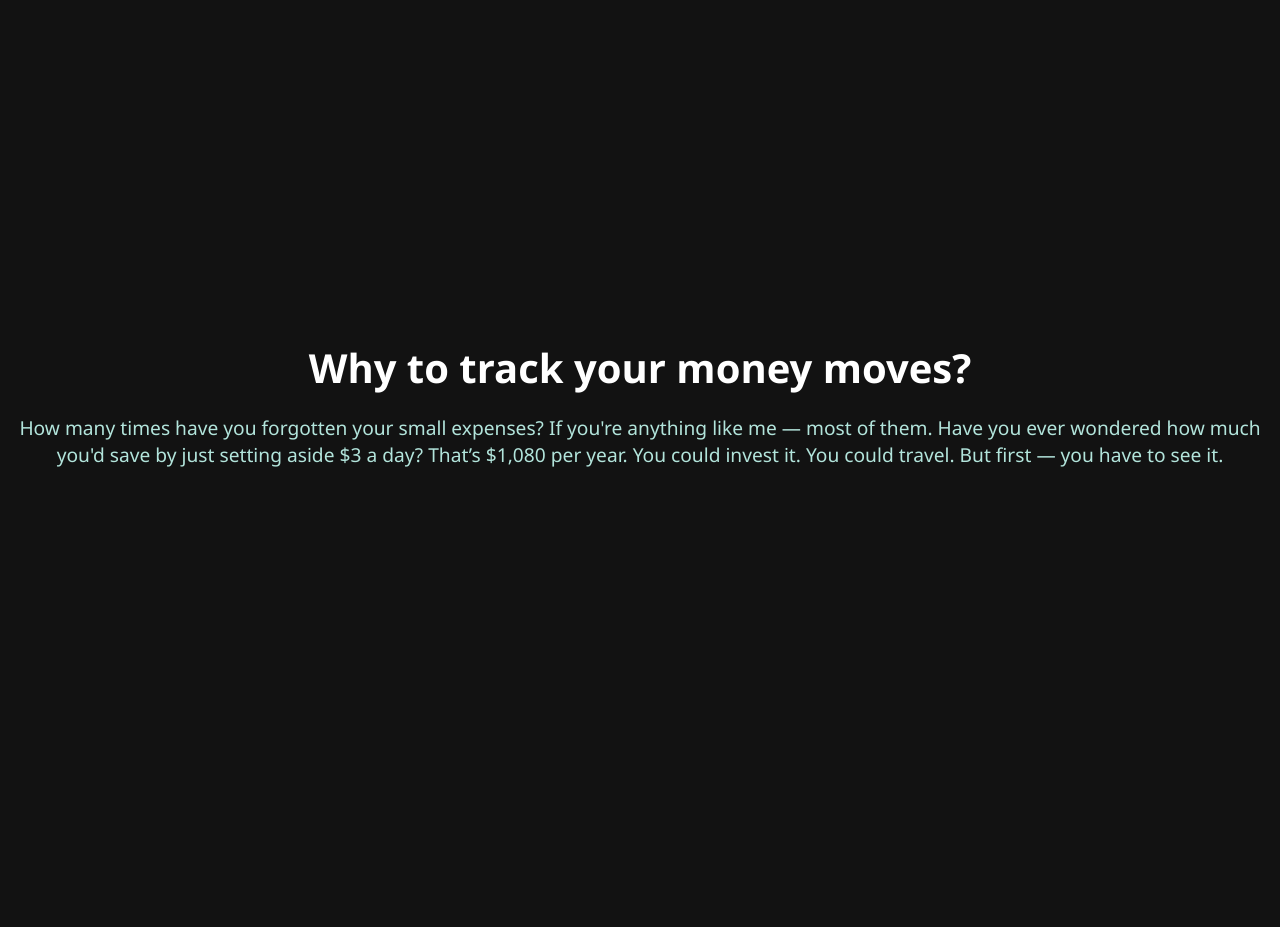
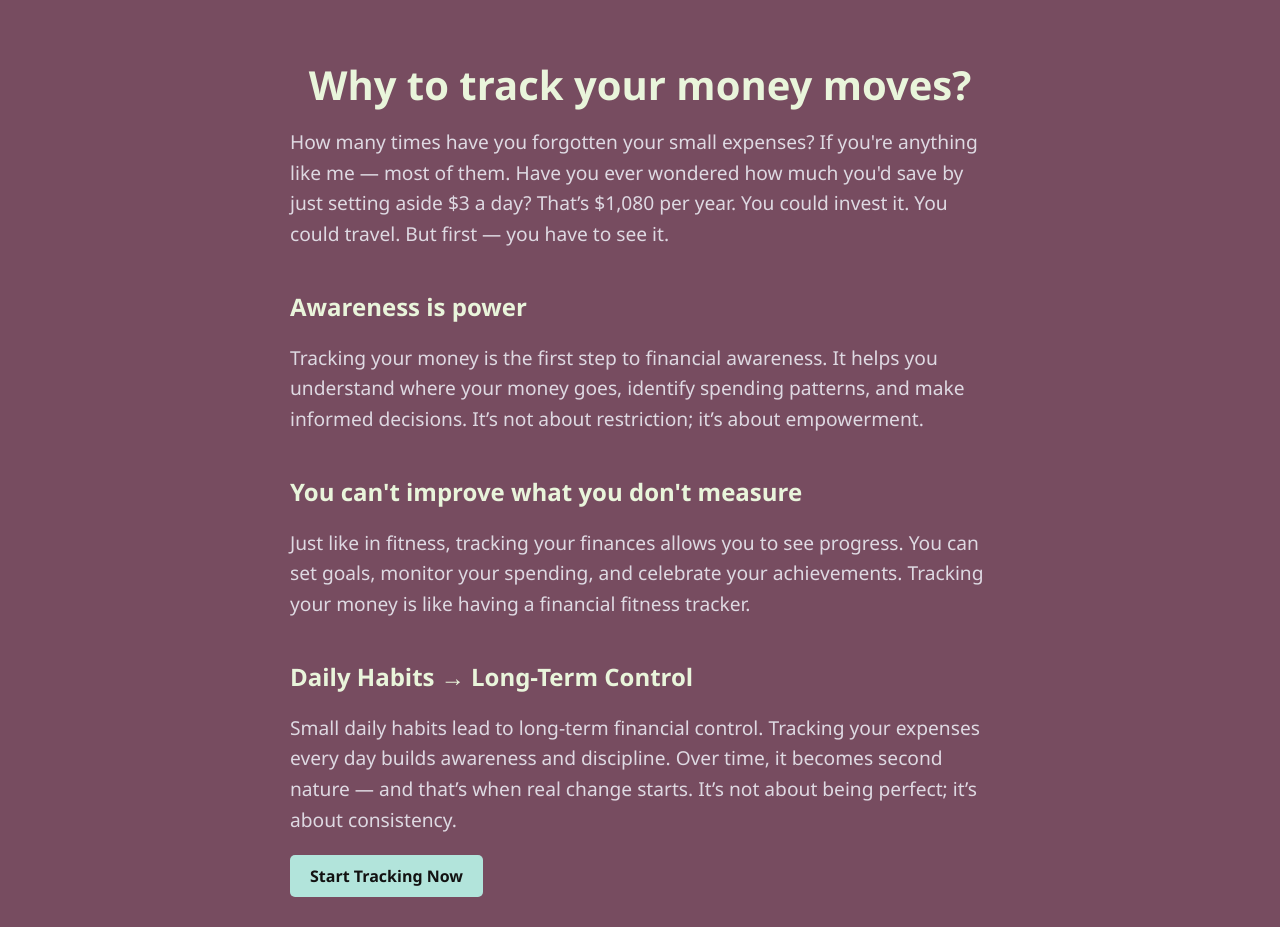
Before and after one commit to AlexNT-maker/wallet-tracker, a Flask app: template templates/why_track.html in a window 1280 px wide. Before the commit the page ends 467 px from the top, so only its background shows below. Run offline with Flask 3, Linux system fonts and the light colour scheme; the template is opened without the code that fills it, so the values that code supplies are empty.

Commit message:
The why_track html file has finished, also his styling with animations

```diff
--- a/main.py
+++ b/main.py
@@ -9,6 +9,11 @@ def home():
     """ Render the home page with a form to input a URL. """
     return render_template('welcome.html')
 
+@app.route('/why_track')
+def why_track():
+    """ Render the 'Why Track' page. """
+    return render_template('why_track.html')
+
 
 if __name__ == '__main__':
     # Run the Flask application
--- a/static/styles.css
+++ b/static/styles.css
@@ -3,7 +3,6 @@ body {
     background-color: #121212;
     color:#ffffff;
     font-family: 'Segoe UI', sans-serif;
-    display: flex;
     justify-content: center;
     align-items: center;
     height: 100vh;
@@ -29,6 +28,11 @@ p{
 
 .welcome-container{
     animation: slidefadeIn 2s ease-in-out;
+    display: flex;
+    flex-direction: column;
+    justify-content: center;
+    align-items: center;
+    height: 100vh;
 }
 
 .start-button {
@@ -49,3 +53,77 @@ p{
     font-weight: bold;
     color:#B2E4DB
 }
+
+.cursor{
+    display: inline-block;
+    font-weight: bold;
+    color:  #B2E4DB;
+    animation: blink 1s step-start infinite;
+}
+
+@keyframes blink {
+    50% { opacity: 0; }
+}
+
+.slide-left {
+    opacity: 0;
+    animation: slideleftFade 1s ease forwards;
+}
+
+.slide-left.delay-1 { animation-delay: 0.2s; }
+.slide-left.delay-2 { animation-delay: 0.4s; }
+.slide-left.delay-3 { animation-delay: 0.6s; }
+.slide-left.delay-4 { animation-delay: 0.8s; }
+.slide-left.delay-5 { animation-delay: 1s; }
+.slide-left.delay-6 { animation-delay: 1.2s; }
+.slide-left.delay-7 { animation-delay: 1.4s; }
+.slide-left.delay-8 { animation-delay: 1.6s; }
+
+@keyframes slideleftFade {
+    from { opacity: 0;
+    transform: translateY(-40px);
+}
+
+    to { opacity: 1;
+    transform: translateX(0);
+}
+}
+
+.why_track-container {
+    max-width: 700px;
+    margin:  auto;
+    padding: 30px;
+    text-align: left;
+}
+
+.why_track-container h1{
+    text-align: center;
+    color: #E9F5DB;
+}
+.why_track-container h2 {
+    color: #E9F5DB;
+    margin-top: 40px;
+}
+
+.why_track-container p {
+     color: #DED9E2;
+    margin-top: 15px;
+    line-height: 1.6;
+}
+
+body.why_track-page {
+    background-color: #774C60;
+    color: #c8d3d5;
+    transition: background-color 0.8s ease-in-out, color 0.8s ease-in-out;
+}
+
+.lets-start-button {
+    display: inline-block;
+    padding: 10px 20px;
+    background-color: #B2E4DB;
+    color: #121212;
+    text-decoration: none;
+    border-radius: 5px;
+    font-weight: bold;
+    transition: background-color 0.3s ease, transform 0.3s ease;
+}
--- a/templates/welcome.html
+++ b/templates/welcome.html
@@ -12,7 +12,7 @@
     <div class="welcome-container">
     <h1 id="typewriter"></h1>
      <p>Are you ready to manage your money like a pro?</p>
-     <a href="/input" class="start-button">Get Started</a>
+     <a href= "/why_track#why-track" class="start-button">Get started</a>
      </div>
 
 
--- a/templates/why_track.html
+++ b/templates/why_track.html
@@ -6,15 +6,38 @@
     <title>why_track</title>
     <link rel="stylesheet" href="{{ url_for('static', filename='styles.css') }}">
 </head>
-<body>
-    <div class="why_track-container">
-        <h1> Why to track your money moves?</h1>
-        <p> How many times have you forgotten your small expenses?
+<body class="why_track-page">
+    <div class="why_track-container" id="why-track">
+        <h1 class="slide-left delay-1"> Why to track your money moves?</h1>
+        <p class="slide-left delay-2"> How many times have you forgotten your small expenses?
 If you're anything like me — most of them.
 Have you ever wondered how much you'd save by just setting aside $3 a day?
 That’s $1,080 per year.
 You could invest it. You could travel.
 But first — you have to see it.  </p>
-    </div_class>
+
+<h2 class="slide-left delay-3"> Awareness is power </h2>
+
+<p class="slide-left delay-4"> Tracking your money is the first step to financial awareness.
+It helps you understand where your money goes, identify spending patterns, and make informed decisions.
+It’s not about restriction; it’s about empowerment.</p>
+
+<h2 class="slide-left delay-5"> You can't improve what you don't measure</h2>
+
+<p class="slide-left delay-6"> Just like in fitness, tracking your finances allows you to see progress.
+You can set goals, monitor your spending, and celebrate your achievements.
+Tracking your money is like having a financial fitness tracker.</p>
+
+<h2 class="slide-left delay-7"> Daily Habits → Long-Term Control</h2>
+
+<p class="slide-left delay-8"> Small daily habits lead to long-term financial control.
+Tracking your expenses every day builds awareness and discipline.
+Over time, it becomes second nature — and that’s when real change starts.
+It’s not about being perfect; it’s about consistency.</p>
+
+<a href="/add_income" class="lets-start-button fade-in delay-8">Start Tracking Now</a>
+
+    </div>
+
     </body>
 </html>
```
